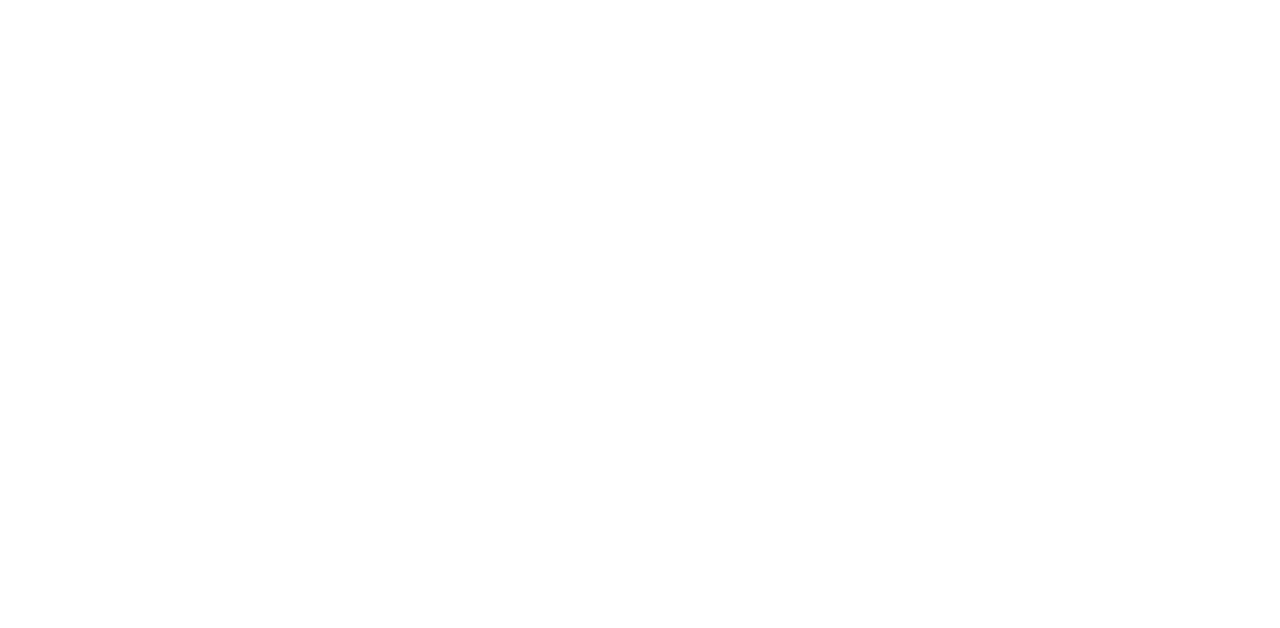
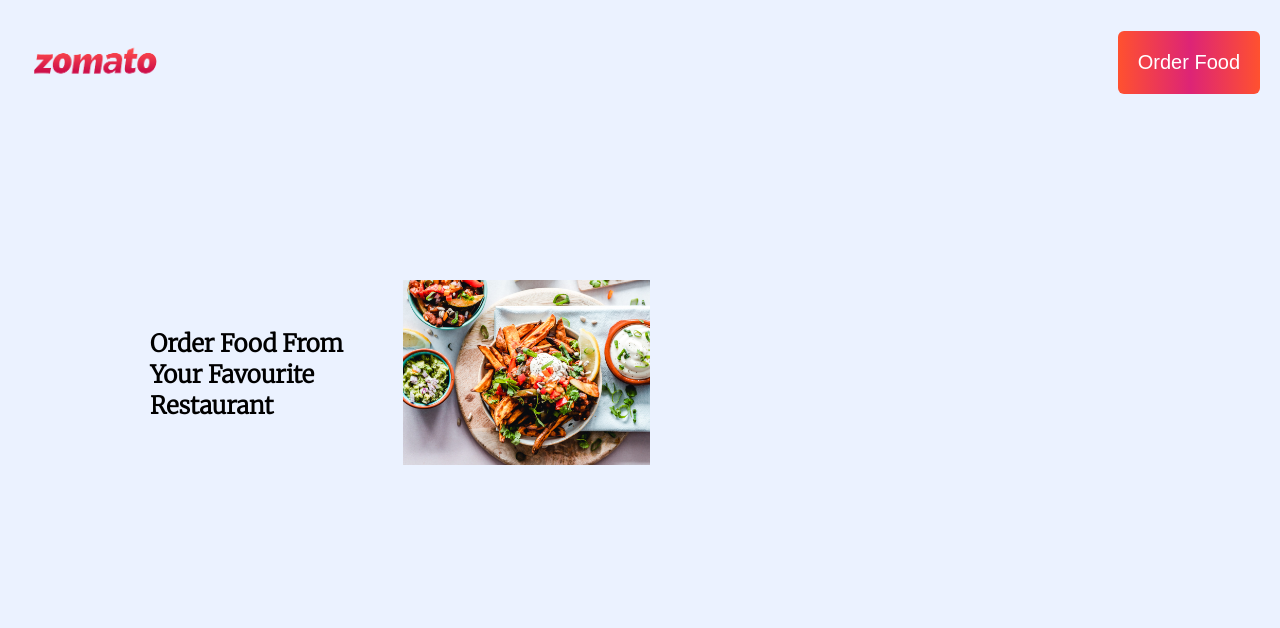
Before and after one commit to Sameer-Choudhary/Mission1, a plain HTML site: page index.html in a window 1280 px wide. Drawn offline with Linux system fonts and the light colour scheme.

Commit message:
add navbar and hero

```diff
--- a/index.html
+++ b/index.html
@@ -4,9 +4,33 @@
     <meta charset="UTF-8">
     <meta http-equiv="X-UA-Compatible" content="IE=edge">
     <meta name="viewport" content="width=device-width, initial-scale=1.0">
+    <link href="style.css" rel="stylesheet" />
     <title>Document</title>
+    <link rel="preconnect" href="https://fonts.gstatic.com">
+    <link href="https://fonts.googleapis.com/css2?family=Merriweather:wght@300&display=swap" rel="stylesheet">
 </head>
 <body>
-
+    <!--NavBar-->
+    <header>
+        <nav class="navbar">
+            <div class="navbar_brand">
+                <img src="./Asset/logo.png" alt="logo" class="navbar_logo" />
+            </div>
+            <div class="navbar_nav_items">
+                <button class="nav_item button_primary">Order Food</button>
+            </div>
+        </nav>
+    </header>
+    <main class="container">
+    <!--Hero Section-->
+    <section class="hero_container">
+        <div class="hero_image_container">
+            <img class="hero_image" src="Asset/hero.jpg" alt="hero image" />
+        </div>
+        <div class="hero_description">
+            <h1 class="hero_">Order Food From Your Favourite Restaurant</h1>
+        </div>
+    </section>
+    </main>
 </body>
 </html>
--- a/style.css
+++ b/style.css
@@ -0,0 +1,80 @@
+*{
+    margin: 0;
+    padding: o;
+    box-sizing: border-box;
+}
+body{
+    font-family: "Merriweather", sans-serif;
+    background-color: #ebf2ff;
+    overflow-x: hidden;
+}
+.button_primary{
+    background-image: linear-gradient(
+        to right,
+        #ff512f 0%,
+        #dd2476 51%,
+        #ff512f 100%
+      );
+      color: #fff;
+      padding: 12px;
+      border: none;
+      border-radius: 6px;
+}
+.container{
+    width: 100%;
+    margin: 0 auto;
+    padding: 0 15px;
+}
+.navbar{
+    display: flex;
+    justify-content: space-around;
+    align-items: center;
+}
+.navbar_brand{
+    width: 100px;
+}
+.navbar_logo{
+    width: 100%;
+}
+.hero_container{
+    width: 100%;
+}
+.hero_image_container{
+    width: 100%;
+}
+.hero_image{
+    width: 100%;
+}
+@media(min-width: 768px){
+    .navbar{
+        justify-content: space-between;
+        padding: 10px 20px;
+    }
+    .navbar_brand{
+        width: 150px;
+    }
+    .button_primary{
+        padding: 20px;
+        font-size: 20px;
+    }
+    .hero_container{
+        display: flex;
+        align-items: center;
+        flex-direction: row-reverse;
+        justify-content: space-between;
+        gap: 10px;
+    }
+}
+@media(min-width: 1020px){
+    .container{
+        max-width: 1010px;
+    }
+    .hero_container{
+        width: 500px;
+        height: 500px;
+    }
+
+}
+@media(min-width: 1400px){
+
+}
```
Also changed, not shown: Asset/hero.jpg (added), Asset/logo.png (added), Asset/man.png (added), Asset/svg/heroShape.svg (added), Asset/svg/herobgpattren.svg (added), 9 other files.
